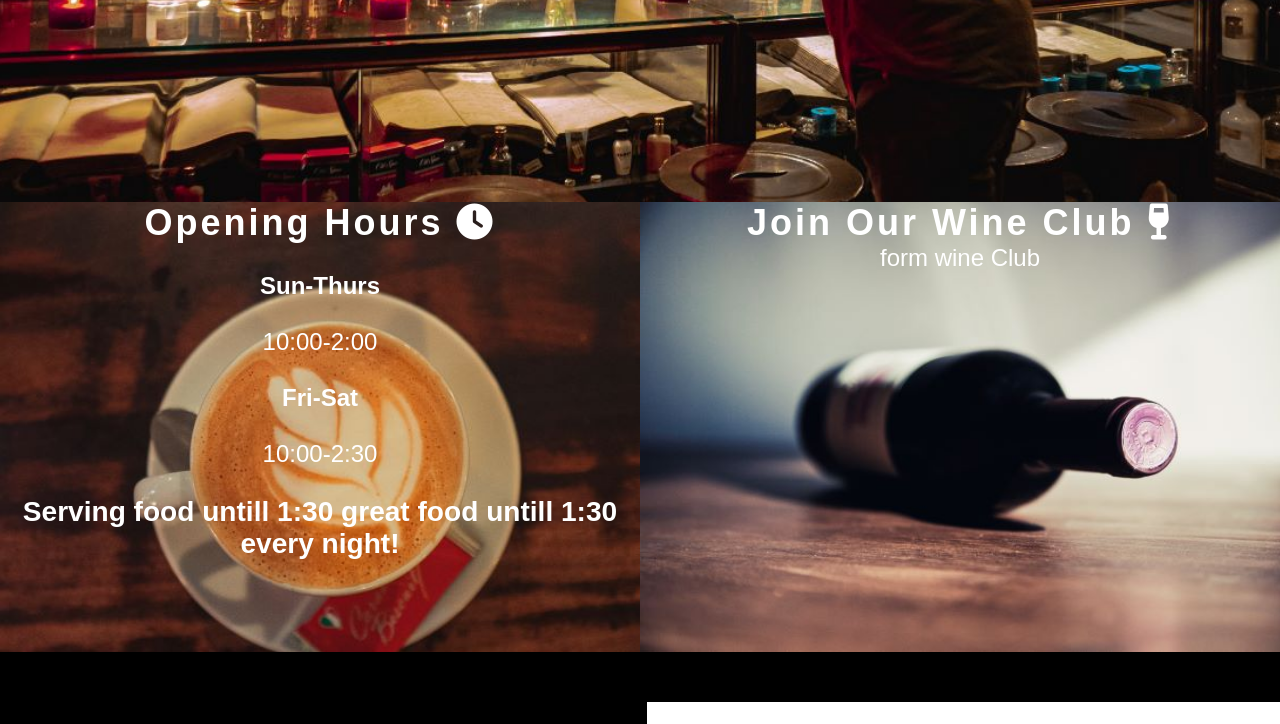
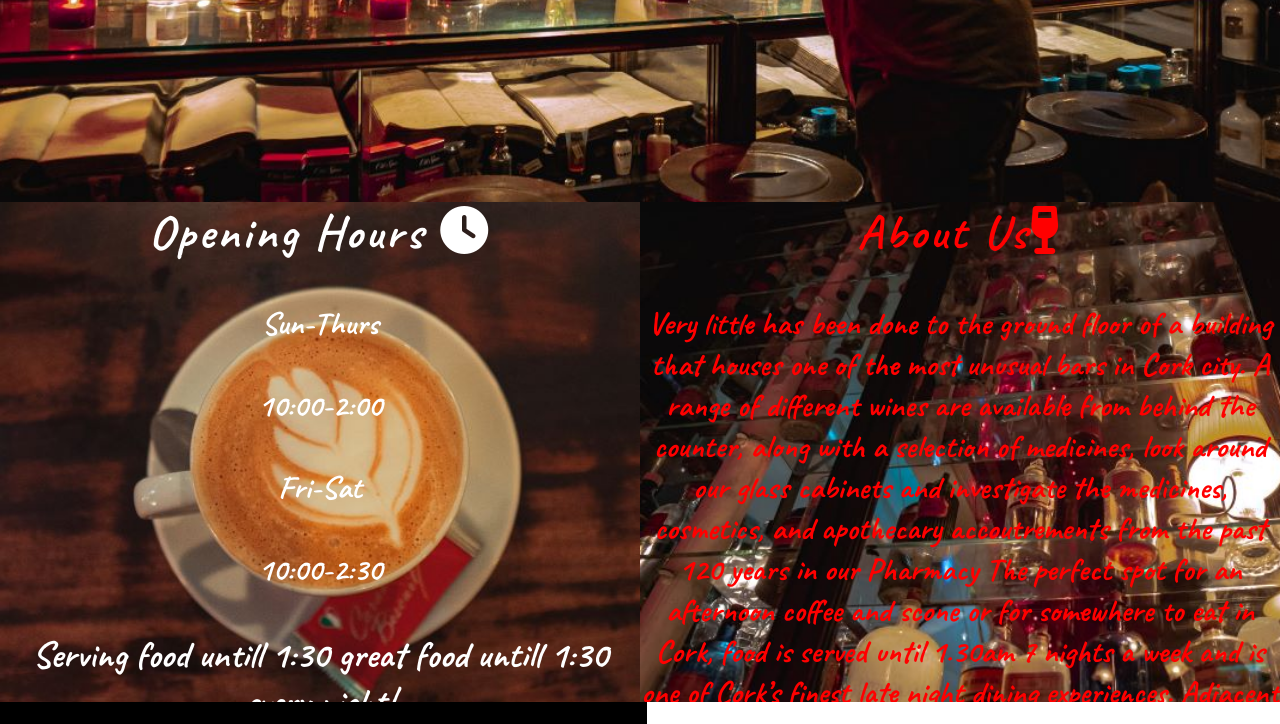
Before and after one commit to Jdacky95/arthur-maynes, a plain HTML site: page index.html in a window 1280 px wide. Shown: the part 748-1472 px from the top of the page. Drawn offline with Linux system fonts and the light colour scheme; a web font is replaced by a local one.

Commit message:
quick save for reboot

```diff
--- a/assets/css/style.css
+++ b/assets/css/style.css
@@ -1,5 +1,6 @@
 @import url('https://fonts.googleapis.com/css2?family=Send+Flowers&display=swap');
 @import url('https://fonts.googleapis.com/css2?family=Beau+Rivage&display=swap');
+@import url('https://fonts.googleapis.com/css2?family=Caveat:wght@700&display=swap');
 
 * {
     margin: 0;
@@ -26,6 +27,11 @@ h2 {
     width: 100%;
     height: 150px;
 }
+#box-2{
+    background-color: rgb(0, 0, 0, 0.9);
+    width: 100%;
+    height: 350px;
+}
 
 #maynes {
     float: left;
@@ -33,7 +39,7 @@ h2 {
     color: rgb(232, 3, 3);
     font-size: 300%;
     margin-left: 70px;
-    margin-right:20px;
+    margin-right: 20px;
 }
 
 #maynes:hover {
@@ -58,9 +64,7 @@ h2 {
 #nav-links {
 
     line-height: 75px;
-    padding-top: 30px
-
-    ;
+    padding-top: 30px;
 }
 
 #nav-links a {
@@ -85,10 +89,11 @@ h2 {
 #home-text {
 
     width: 600px;
-    color: red;
+    color: white;
     height: auto;
     text-align: center;
     left: 25%;
+    font-family: "Caveat";
 
 
     background-color: rgba(5, 5, 2, 0.7);
@@ -151,13 +156,13 @@ margin: 0 auto;
 #opening {
     width: 50%;
     float: left;
-    background-color: rgba(5, 5, 5, 0.7);
+    font-family: "Caveat";
     color: white;
     margin: 0;
     text-align: center;
-    height: 450px;
+    height: 500px;
 
-    font-size: 150%;
+    font-size: 200%;
 
     background: url(../images/latte.jpg-resized.jpg);
     background-size: cover;
@@ -170,15 +175,14 @@ margin: 0 auto;
 #club {
     width: 50%;
     float: right;
+    font-family: "Caveat";
+    color: red;
+    text-align: center;
+    height: 500px;
 
-    background-color: rgba(5, 5, 5, 0.7);
-    color: white;
-    text-align: center;
-    height: 450px;
+    font-size: 200%;
 
-    font-size: 150%;
-
-    background: url(../images/wine-horizontal.jpeg-resized.jpeg);
+    background: url(../images/chemical-bottles.jpg-resized.jpg);
     background-size: cover;
 }
 
@@ -196,7 +200,7 @@ footer {
     clear: both;
 }
 
-.social-links > li {
+.social-links>li {
 
     display: inline;
     color: red;
@@ -226,7 +230,7 @@ footer {
 
 }
 
-#gallery-pics > img {
+#gallery-pics>img {
 
     width: 100%;
 }
@@ -262,9 +266,10 @@ footer {
 
 
 }
+
 /* medium screens*/
-@media screen and (max-width: 950px){
-    #nav-links{
+@media screen and (max-width: 950px) {
+    #nav-links {
         clear: left;
         margin-left: 20px;
         margin-bottom: 20px;
@@ -272,23 +277,26 @@ line-height: 25px;
         float: left;
 
     }
-    #box{
+
+    #box {
         height: 200px;
     }
-    #home-text{
+
+    #home-text {
 
         width: 50%;
         height: auto;
-        margin:0 auto
+        margin: 0 auto
     }
-    h1{
+
+    h1 {
         text-align: center;
     }
 
 }
 
-    @media screen and (max-width: 530px){
-        #nav-links{
+@media screen and (max-width: 530px) {
+    #nav-links {
         clear: left;
         margin: 0 auto;
         margin: 0 25%;
@@ -297,21 +305,27 @@ float: left;
 
 
     }
-        #box{
+
+    #box {
         height: 330px;
     }
 
-        .two{
+    .two {
         clear: both;
+        margin-top: 30px;
     }
-        .three{
+
+    .three {
         clear: both;
+        margin-top: 30px;
     }
-        #maynes{
+
+    #maynes {
         margin: 0 10%;
     }
-        #club, #opening
-        {
+
+    #club,
+    #opening {
         width: 100%;
         margin: 0%;
     }
--- a/index.html
+++ b/index.html
@@ -63,8 +63,22 @@
             <h3>Serving food untill 1:30 great food untill 1:30 every night!</h3>
         </div>
         <div id="club">
-            <h2>Join Our Wine Club <i class="fa-solid fa-wine-glass"></i></h2>
-            <p>form wine Club</p>
+            <h2>About Us<i class="fa-solid fa-wine-glass"></i></h2>
+
+            <br>
+
+                <p>Very little has been done to the ground floor of a building that houses one of the most unusual bars
+                    in Cork city.
+
+                    A range of different wines are available from behind the counter, along with a selection of
+                    medicines, look around our glass cabinets and investigate the medicines, cosmetics, and apothecary
+                    accoutrements from the past 120 years in our Pharmacy
+
+                    The perfect spot for an afternoon coffee and scone or for somewhere to eat in Cork, food is served
+                    until 1.30am 7 nights a week and is one of Cork’s finest late night dining experiences. Adjacent to
+                    Crane Lane Theatre.
+
+                    Pop Upstairs to our cocktail bar and sample some hand crafted delights. </p>
 
         </div>
 
```
Lines whose indentation alone changed are shown as unchanged.
